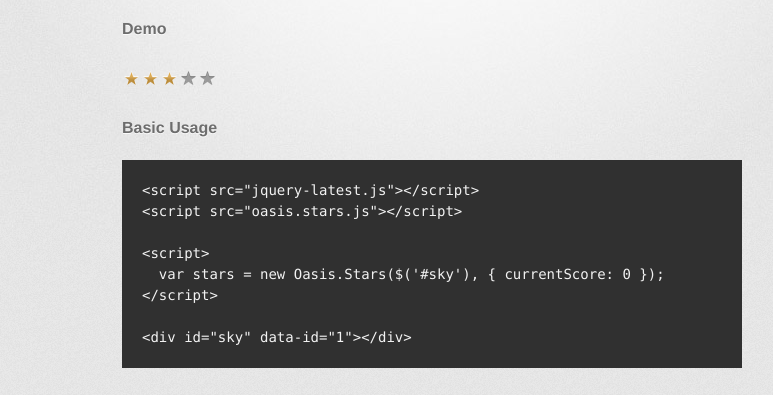
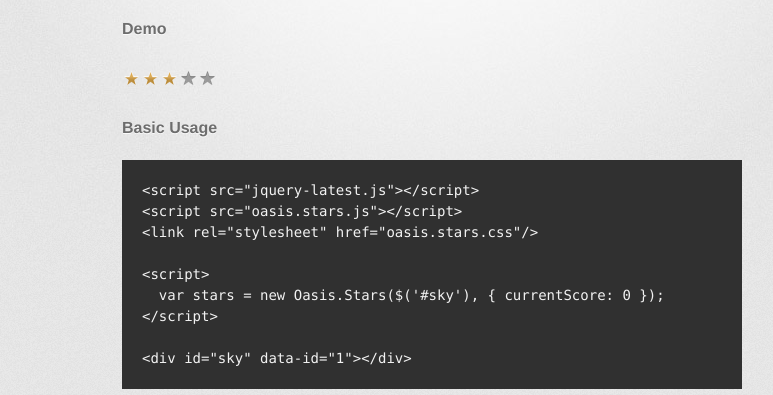
Before and after one commit to brianseitel/oasis-stars, a plain HTML site: page index.html in a window 1280 px wide. Shown: the part 346-741 px from the top of the page, without its empty margins (208-981 px from the left). Drawn offline with nearby package versions, Linux system fonts and the light colour scheme; a web font is replaced by a local one.

Commit message:
add stylesheet to sample

```diff
--- a/index.html
+++ b/index.html
@@ -49,6 +49,7 @@
 
 <pre><code>&lt;script src="jquery-latest.js"&gt;&lt;/script&gt;
 &lt;script src="oasis.stars.js"&gt;&lt;/script&gt;
+&lt;link rel="stylesheet" href="oasis.stars.css"/&gt;
 
 &lt;script&gt;
   var stars = new Oasis.Stars($('#sky'), { currentScore: 0 });
```
